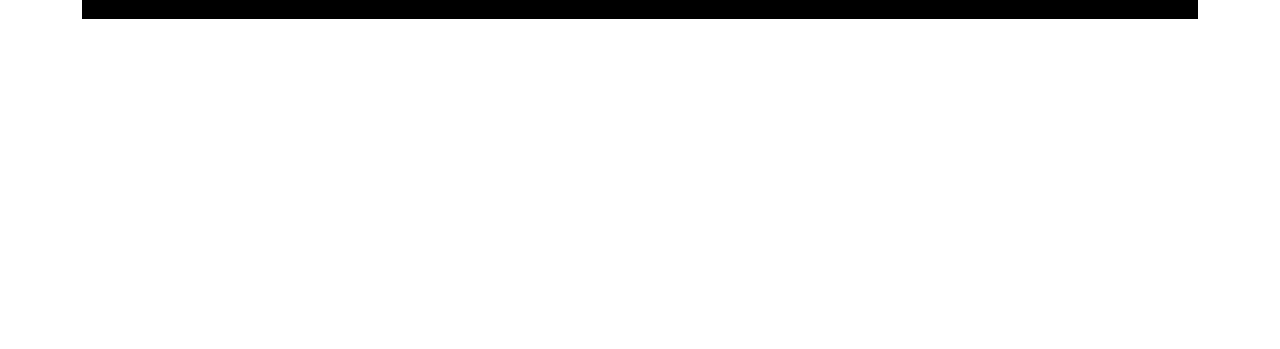
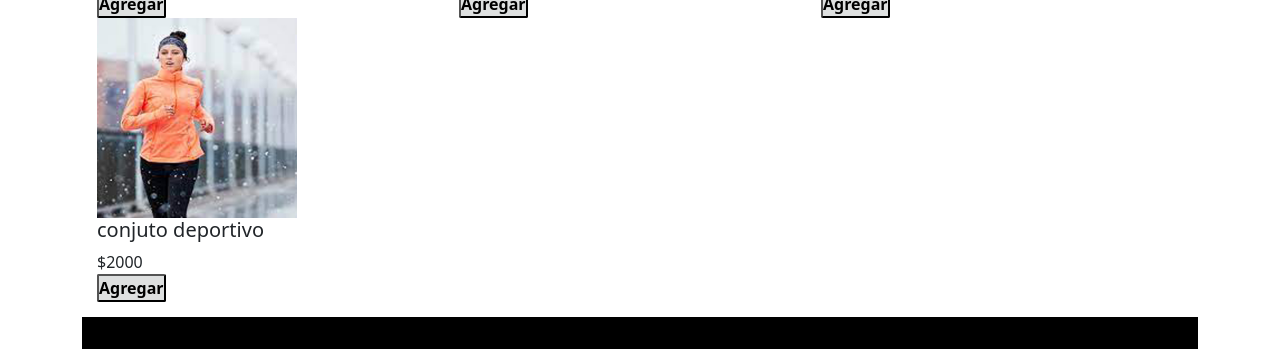
Before and after one commit to YerlinRojas/theStreetTree, a website: page pages/mujeres.html in a window 1280 px wide. Shown: the part 451-800 px from the top of the page. Drawn offline with nearby package versions, Linux system fonts and the light colour scheme; no server answers; files whose address does not match are found by name.

Commit message:
add contenedorProductos mujeres page

```diff
--- a/pages/mujeres.html
+++ b/pages/mujeres.html
@@ -80,7 +80,7 @@
           <h3>WOMEN</h3>
 
 
-<div id="lista" class="gridCard"> </div>
+<div id="contenedorProductos" class="gridCard"> </div>
   <!-- Completo en js -->
 
 
```
